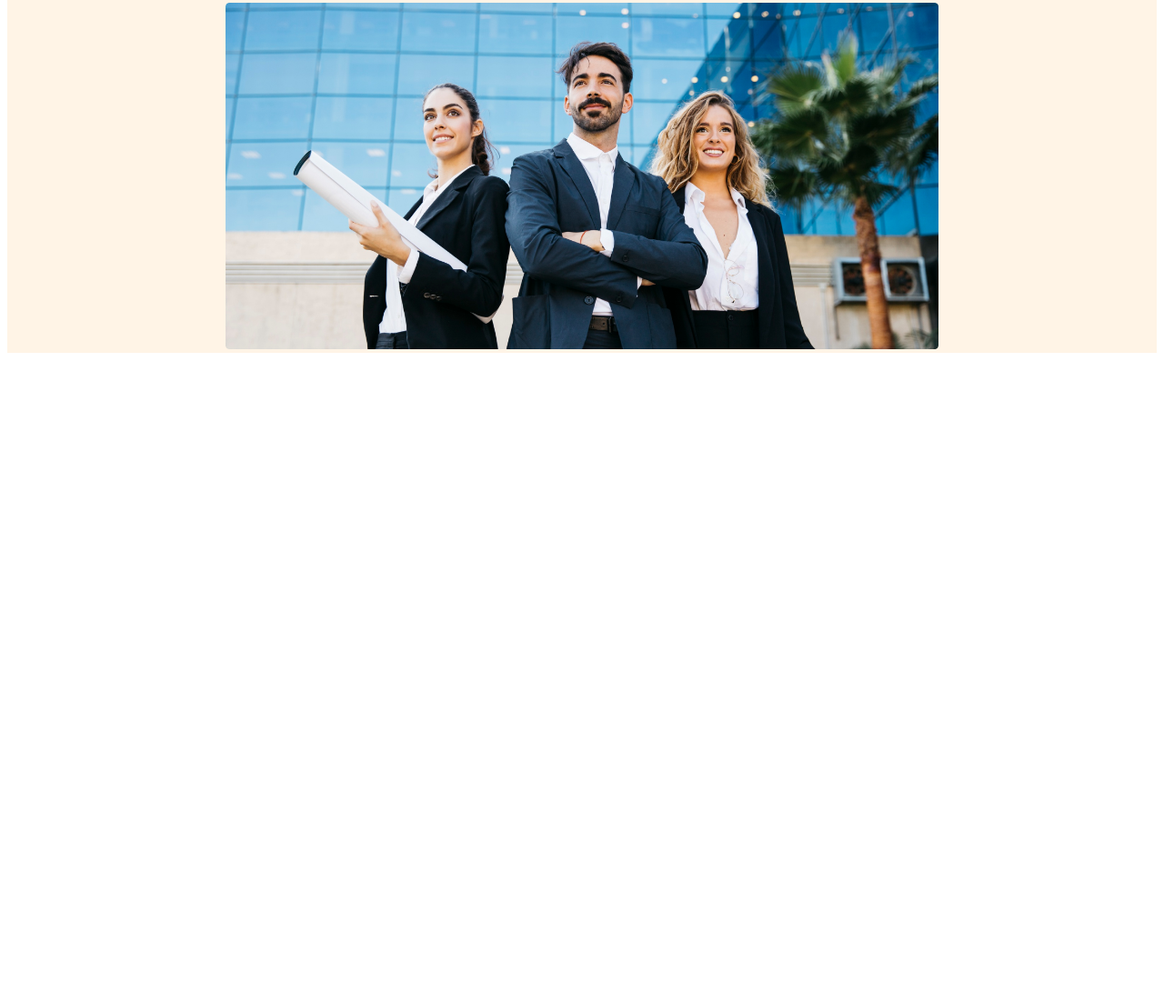
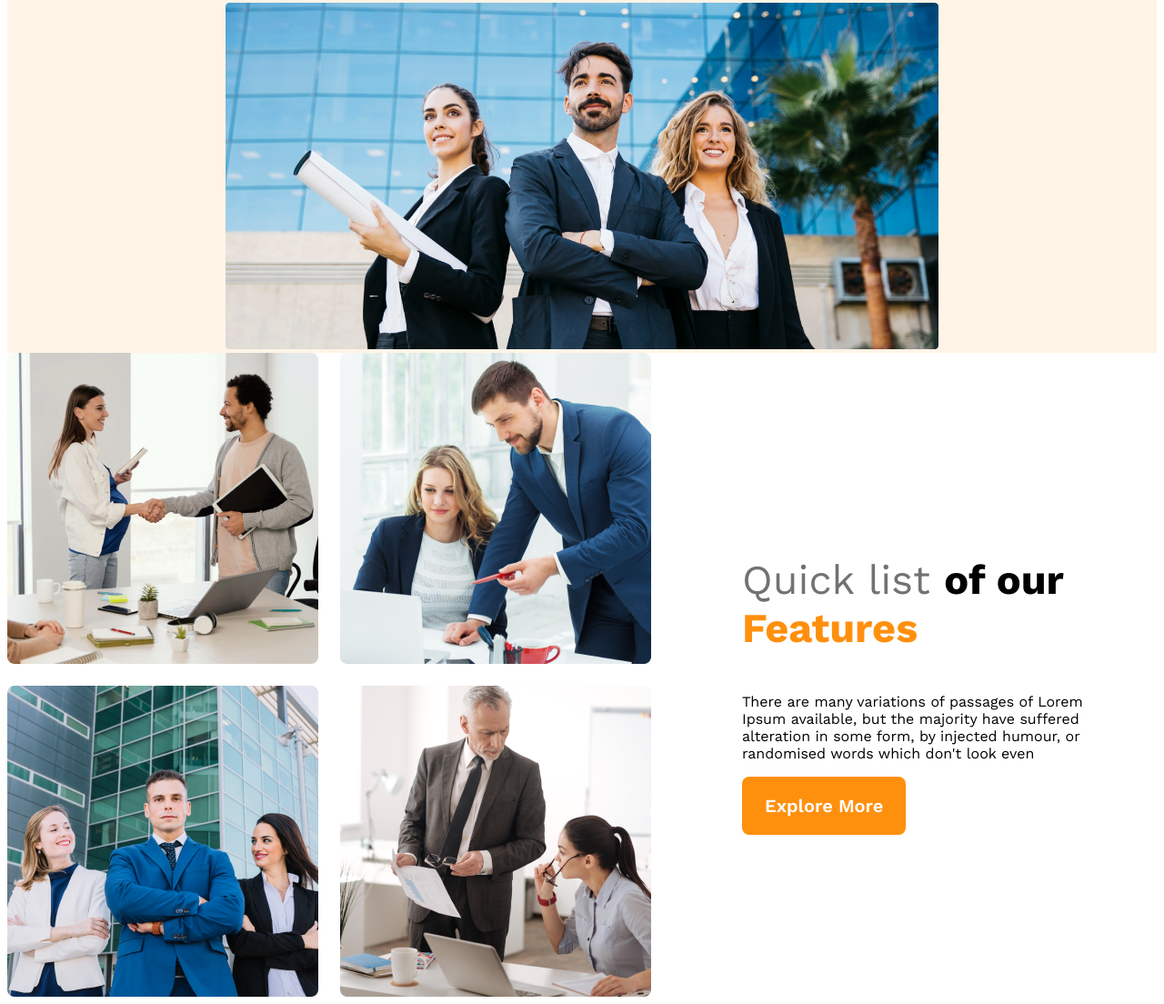
Before and after one commit to Mohi-github/G3, a plain HTML site: page index.html in a window 1280 px wide. Shown: the part 533-1637 px from the top of the page at 91% size. Before the commit the page ends 929 px from the top, so only its background shows below. Drawn offline with nearby package versions, Linux system fonts and the light colour scheme.

Commit message:
Features Content added

```diff
--- a/index.html
+++ b/index.html
@@ -8,6 +8,8 @@
     <link rel="stylesheet" href="styles/styles.css">
 </head>
 <body>
+
+    <!--Header started-->
     <header>
         <nav>
             <h3 class="nav-title">G3 Architects</h3>
@@ -34,5 +36,37 @@
             <img src="images/banner.png" alt="">
         </div>
     </header>
+    <!--Header Finished-->
+
+
+
+
+
+
+    <main>
+        <!--team section-->
+        <section class="teams-container">
+            <div class="teams-img-container">
+                <img src="images/team4.png" alt="">
+                <img src="images/team3.png" alt="">
+                <img src="images/team2.png" alt="">
+                <img src="images/team1.png" alt="">
+            </div>
+            <div class="teams-content">
+                <h3 class="team-title"><span class="quick-list">Quick list </span><span >of our</span> <span class="text-features">Features</span></h3>
+                <p class="teams-description">
+                    There are many variations of passages of Lorem Ipsum available, but the majority have suffered alteration in some form, by injected humour, or randomised words which don't look even
+                </p>
+                <button class="btn-primary">Explore More</button>
+
+            </div>
+        </section>
+
+    </main>
+
+     <!--Main started-->
+
+
+
 </body>
 </html>
--- a/styles/styles.css
+++ b/styles/styles.css
@@ -8,10 +8,10 @@
 .btn-primary {
     border-radius: 8px;
     background: #FF900E;
-    color:white;
+    color: white;
     padding: 20px 25px;
-    border:none;
-    font-size:1.25rem;
+    border: none;
+    font-size: 1.25rem;
     font-weight: 600;
     cursor: pointer;
 }
@@ -87,31 +87,72 @@ nav>ul a {
     font-weight: 400;
 
 }
-.banner img{
+
+.banner img {
     width: 100%;
     margin-top: 30px;
 }
 
 
+/* teams main section */
+main {
+    max-width: 1440px;
+    margin: 0 auto;
+}
 
+.teams-container {
+    display: flex;
+    gap: 30px;
+    align-items: center;
+
+}
+
+.teams-img-container {
+    display: grid;
+    grid-template-columns: repeat(2, 1fr);
+    gap: 1.5rem;
+
+}
+
+.teams-content {
+    padding: 70px;
+}
+
+.team-title {
+    font-size: 45px;
+}
+
+.quick-list {
+    color: #727272;
+    font-weight: 500;
+}
+
+.text-features {
+    color:  #FF900E;
+    font-size: 45px;
+    font-weight: 700;
+
+}
 
 /* responsive desgins */
 /* mobile devices */
 @media screen and (max-width:576px) {
-    header{
+    header {
         padding: 0 20px;
     }
-    nav{
+
+    nav {
         flex-direction: column;
     }
 }
 
 /* Tabs */
 @media screen and (min-width:576px) and (max-width:992px) {
-    header{
+    header {
         padding: 50px;
     }
-    nav{
+
+    nav {
         flex-direction: column;
     }
 }
```
